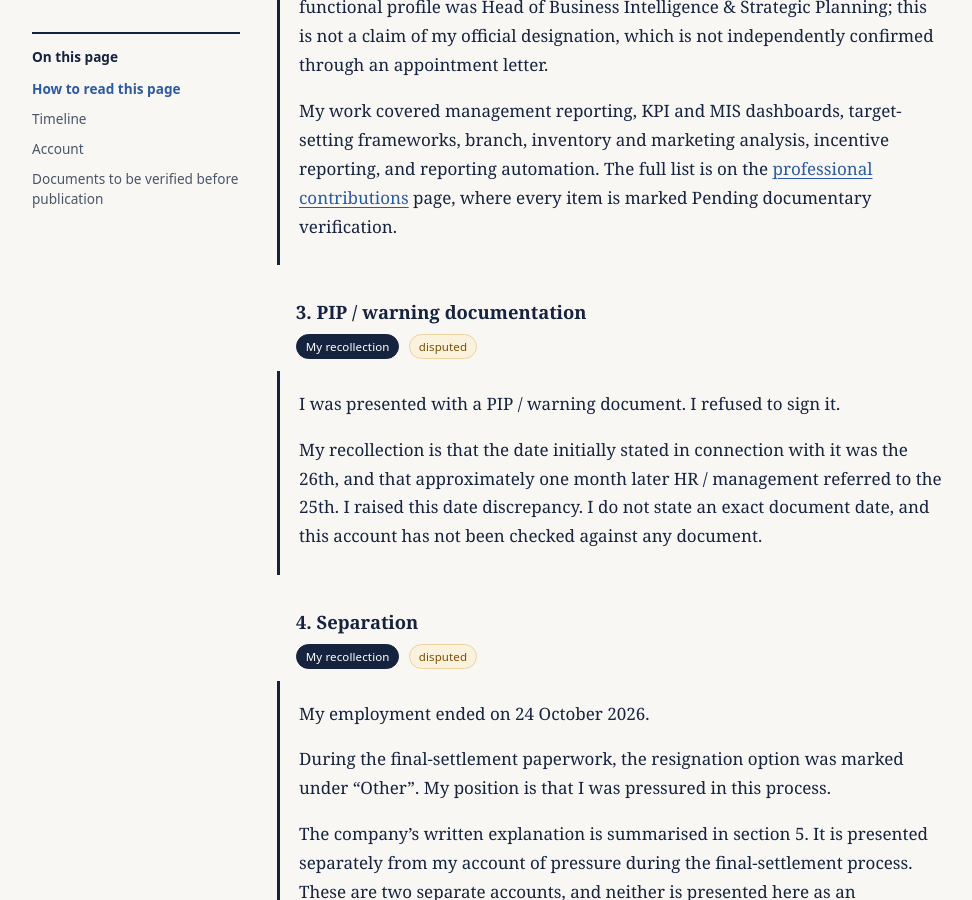
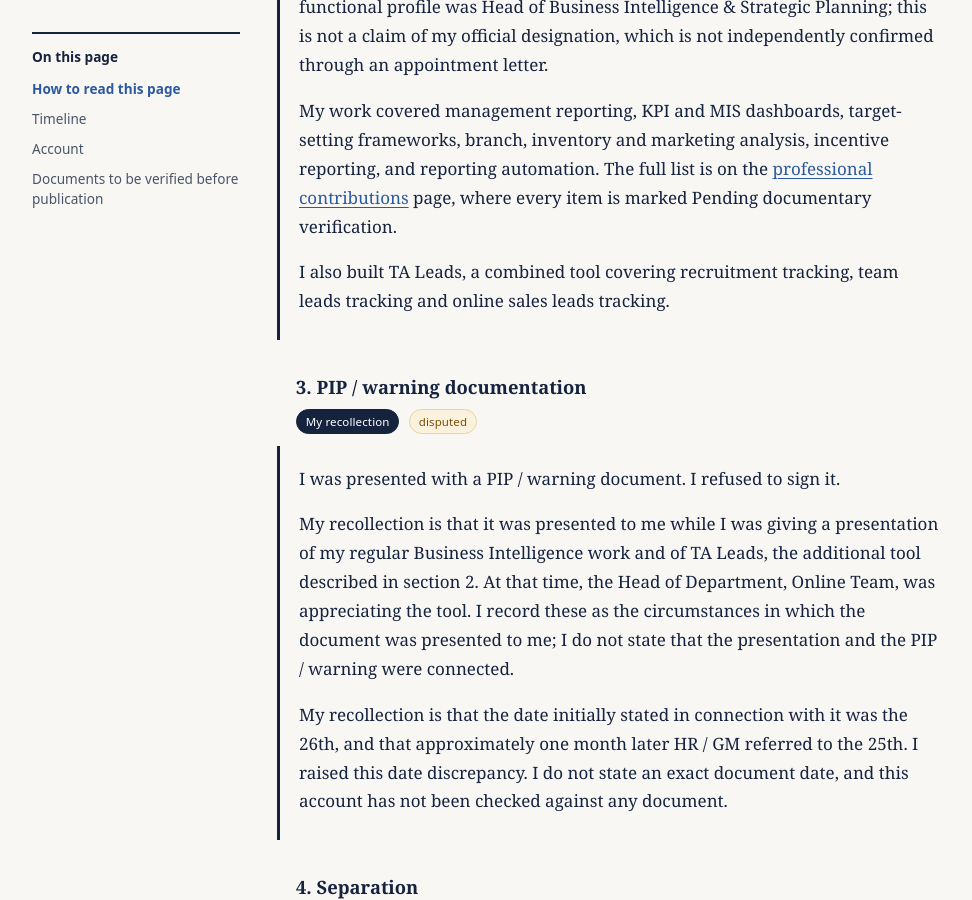
Before and after one commit to TayyabAl/tayyab-shoukat-japan-electronics, a Jekyll site: the page built from docs/experience/index.md, in a window 1280 px wide and 900 px high, scrolled down 1912 px. Shown: the whole window, without its empty margins (56-1028 px from the left). Built offline with Jekyll 4.4.1, drawn with Linux system fonts in a browser that asks for light colours; some of the changed text lies outside the part shown.

Commit message:
Final approved content
Co-Authored-By: Claude Opus 5.5 <noreply@anthropic.com>

```diff
--- a/docs/experience/index.md
+++ b/docs/experience/index.md
@@ -38,11 +38,15 @@ During this period I worked in business intelligence and strategic planning. My
 
 My work covered management reporting, KPI and MIS dashboards, target-setting frameworks, branch, inventory and marketing analysis, incentive reporting, and reporting automation. The full list is on the [professional contributions](../contributions/) page, where every item is marked Pending documentary verification.
 
+I also built TA Leads, a combined tool covering recruitment tracking, team leads tracking and online sales leads tracking.
+
 ### 3. PIP / warning documentation — *My recollection; disputed*
 
 I was presented with a PIP / warning document. I refused to sign it.
 
-My recollection is that the date initially stated in connection with it was the 26th, and that approximately one month later HR / management referred to the 25th. I raised this date discrepancy. I do not state an exact document date, and this account has not been checked against any document.
+My recollection is that it was presented to me while I was giving a presentation of my regular Business Intelligence work and of TA Leads, the additional tool described in section 2. At that time, the Head of Department, Online Team, was appreciating the tool. I record these as the circumstances in which the document was presented to me; I do not state that the presentation and the PIP / warning were connected.
+
+My recollection is that the date initially stated in connection with it was the 26th, and that approximately one month later HR / GM referred to the 25th. I raised this date discrepancy. I do not state an exact document date, and this account has not been checked against any document.
 
 ### 4. Separation — *My recollection; disputed*
 
@@ -83,7 +87,7 @@ Each item below is my recollection. None has been independently verified, and th
 3. **Being escorted.** My account is that I was physically escorted and that my hand was held. `[Role, date and whether this was part of the gate incident to verify]`
 4. **Laptop.** My account is that the laptop was taken from my hand. `[Role and date to verify]`
 5. **Remark in front of junior and senior colleagues.** My recollection is that I was humiliated in front of junior and senior colleagues and that the remark "Go to Karachi" ("Karachi chalay jao") was made. `[Role and date to verify]`
-6. **Remark by the Head of Department.** My recollection is that the Head of Department said, "He has been let go" ("Is ko nikal diya"). `[Date to verify]`
+6. **Remark by the Head of Department.** My recollection is that the Head of Department said, "He has been let go" ("Is ko nikal diya"). This is a different person from the Head of Department, Online Team, mentioned in section 3. `[Date to verify]`
 7. **Later remark by HR.** My recollection is that HR later said, "You should look" ("Aap ko dekhna chahiye"). `[Date and context to verify]`
 
 These experiences caused me emotional distress.
```
Also changed, not shown: docs/company-response.md (+6 -0 lines), docs/contributions/index.md (+3 -1 lines), README.md.
